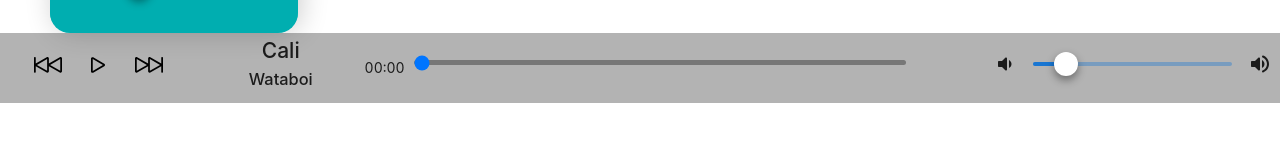
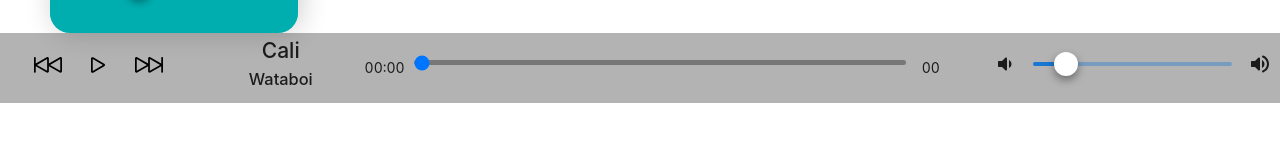
Before and after one commit to lewisemarcus/Soundify, a React (Create React App) app in the folder client/: page /playlists in a window 1280 px wide. Shown: the part 580-722 px from the top of the page. Built offline with nearby package versions, Linux system fonts and the light colour scheme; sample sign-in values are in the browser's storage.

Commit message:
fixing time

```diff
--- a/client/src/components/FooterPlayer/FooterAudioPlayer.jsx
+++ b/client/src/components/FooterPlayer/FooterAudioPlayer.jsx
@@ -152,7 +152,7 @@ const AudioPlayer = ({ tracks }) => {
 
     hDisplay = h > 0 ? h + (h === 1 ? ":" : ":") : ""
     mDisplay = m > 0 ? m + (m === 1 ? ":" : ":") : ""
-    sDisplay = s > 0 ? s + (s === 1 ? "" : "") : ""
+    sDisplay = s > 0 ? s + (s === 1 ? "" : "") : "00"
 
     const endTime = `${hDisplay}${mDisplay}${sDisplay}`
 
@@ -170,7 +170,7 @@ const AudioPlayer = ({ tracks }) => {
                     <h2 className="footer-title">{title}</h2>
                     <h3 className="footer-artist">{artist}</h3>
                 </div>
-                <div style={{width:'5%'}}>{displayTime}</div>
+                <div style={{ width: '5%' }}>{displayTime}</div>
                 <input
                     type="range"
                     value={trackProgress}
@@ -182,7 +182,7 @@ const AudioPlayer = ({ tracks }) => {
                     onKeyUp={onScrubEnd}
                     style={{ width: '50%', background: trackStyling }}
                 />
-                <div style={{width:'5%', display:'flex', justifyContent: 'center'}}>{endTime}</div>
+                <div style={{ width: '5%', display: 'flex', justifyContent: 'center' }}>{endTime}</div>
             </div>
             {/* Volume slider */}
             <div className="volContainer">
```
Lines whose indentation alone changed are shown as unchanged.
